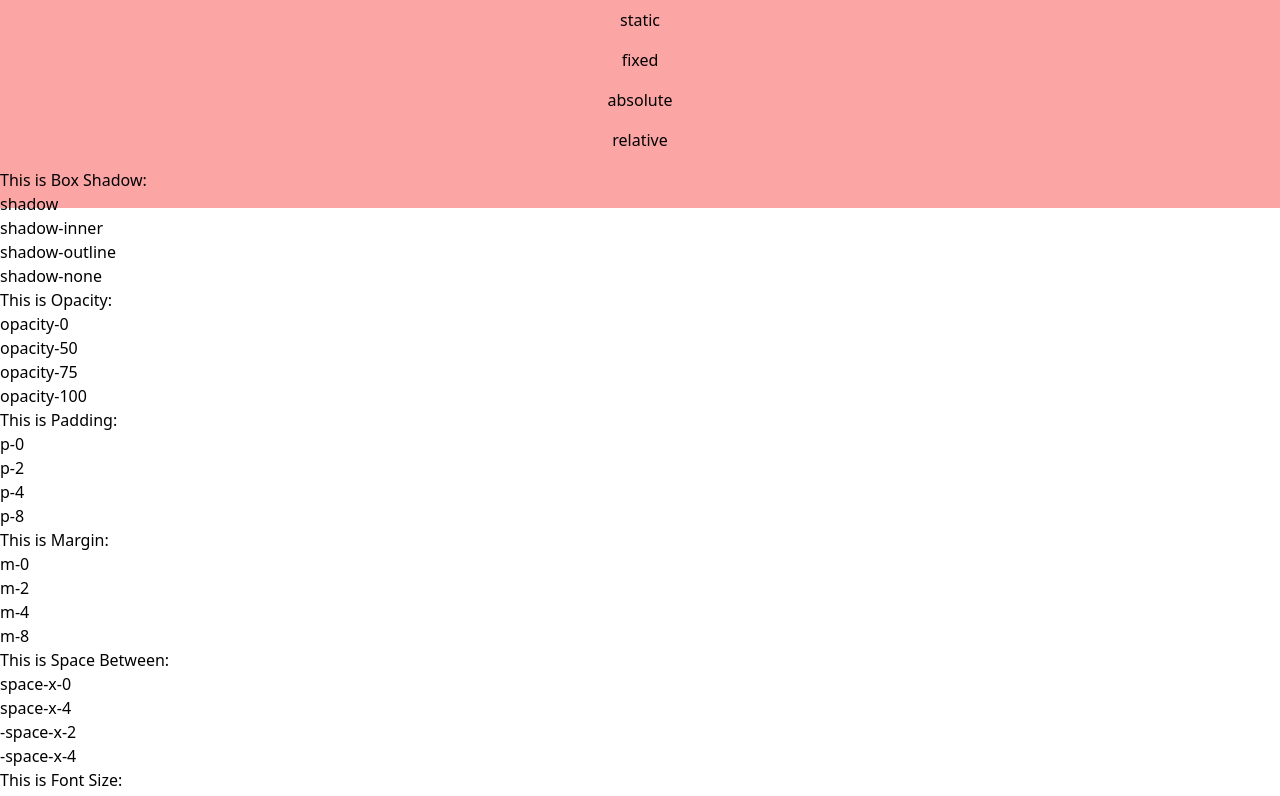
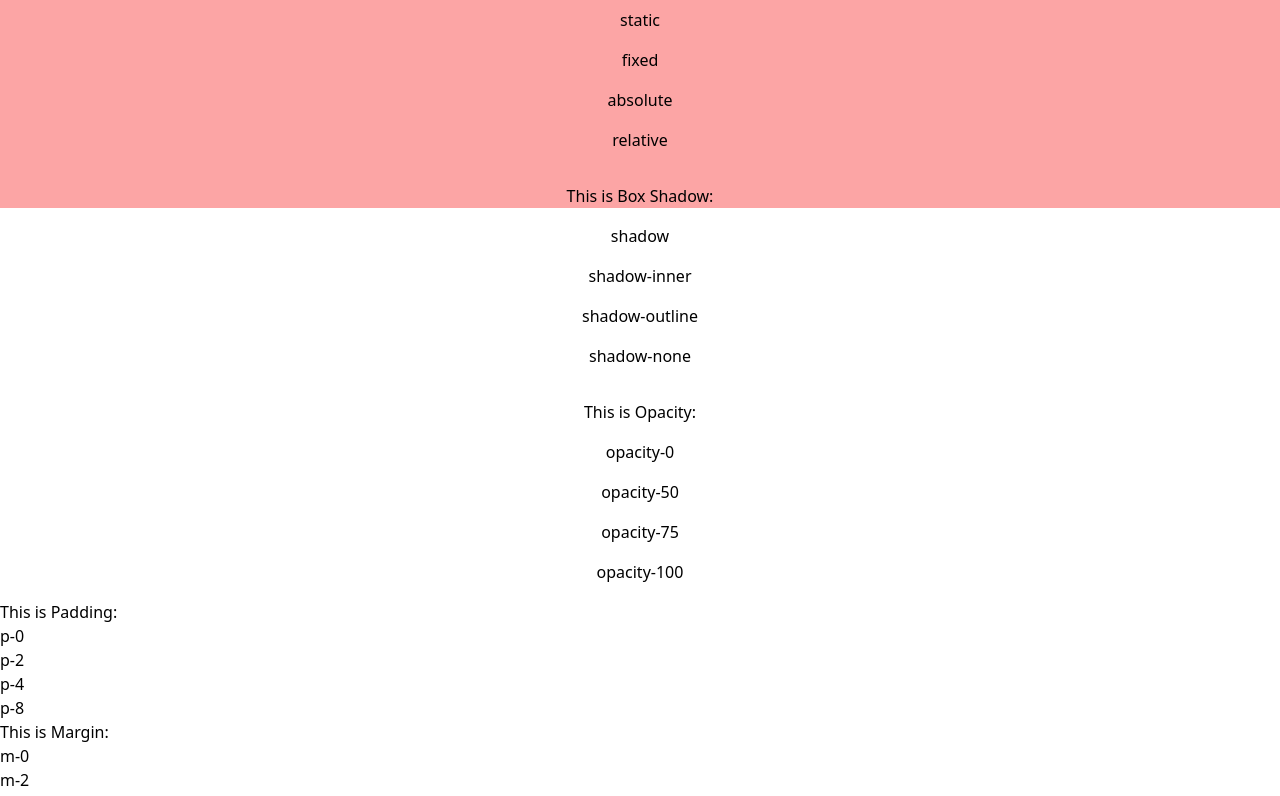
Before and after one commit to James-Frown/Learning-TailwindCSS, a React (Vite) app: page / in a window 1280 px wide. Shown: the part 592-1388 px from the top of the page. Built offline with nearby package versions, Linux system fonts and the light colour scheme.

Commit message:
changes tailwindcss to vite | react project

```diff
--- a/src/App.jsx
+++ b/src/App.jsx
@@ -131,7 +131,14 @@ function App() {
           </p>
         </div>
 
-        <div>
+        <div className="
+        flex
+        flex-col
+        justify-center
+        text-center
+        p-4
+        gap-4
+        ">
           <p className="
           text-base
           ">
@@ -159,7 +166,14 @@ function App() {
           </p>
         </div>
 
-        <div>
+        <div className="
+        flex
+        flex-col
+        justify-center
+        text-center
+        p-4
+        gap-4
+        ">
           <p className="
           text-base
           ">
```
